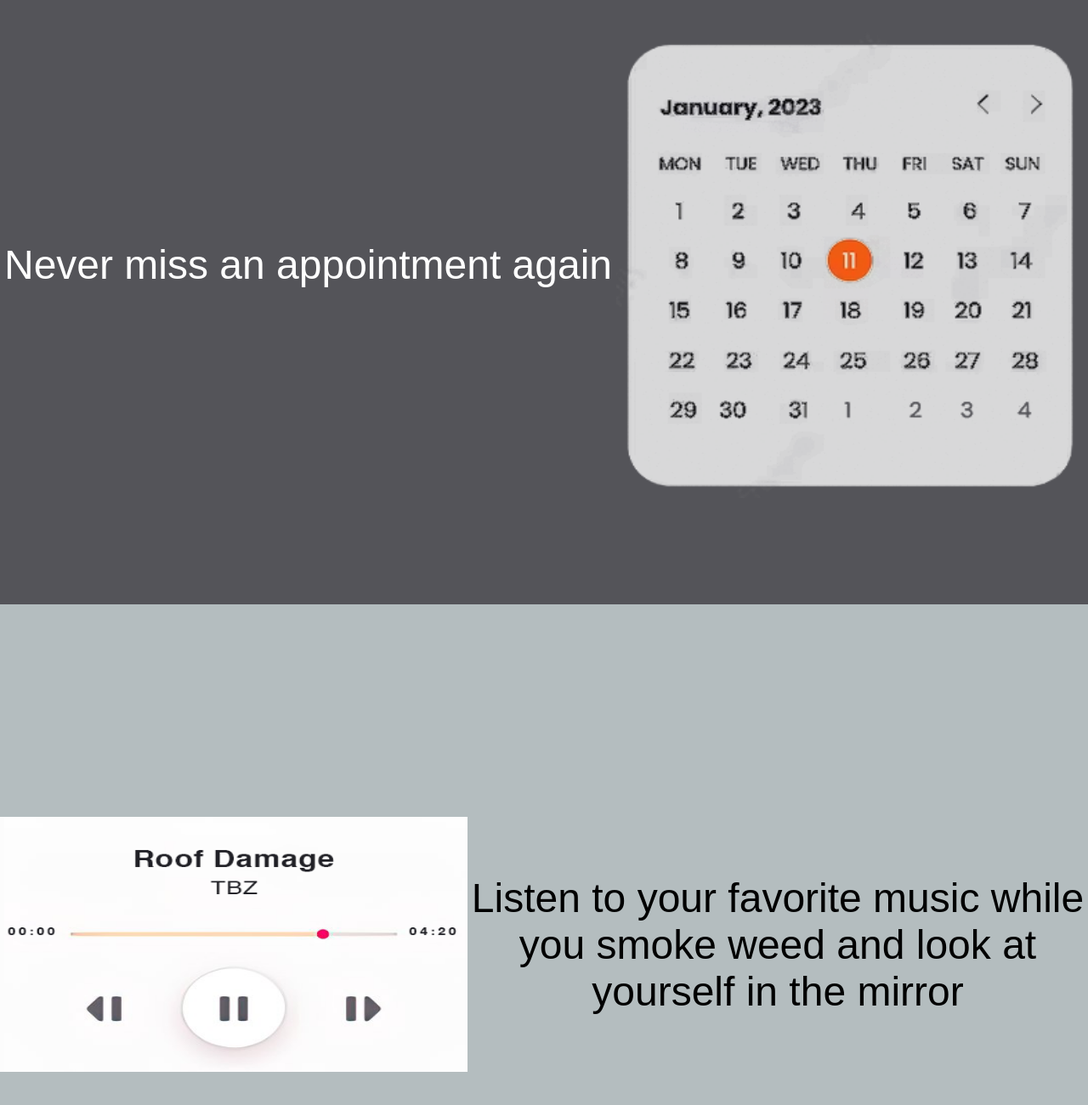
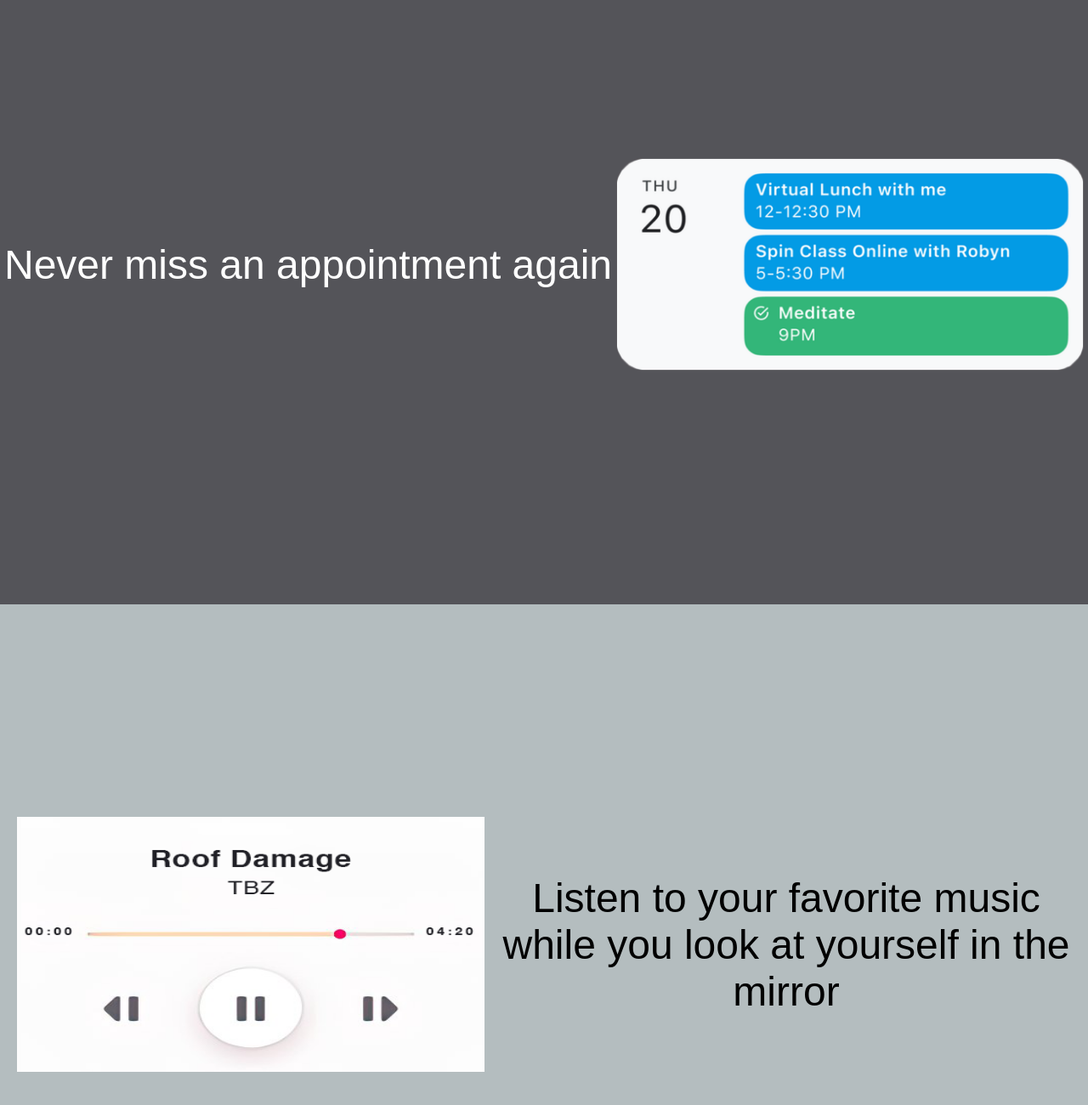
Before and after one commit to carlottostromstedt/kagami_standalone, a website built with Vite: page index.html in a window 1280 px wide. Shown: the part 1707-3007 px from the top of the page at 85% size. Built offline with nearby package versions, Linux system fonts and the light colour scheme; animation ran at ten frames a second.

Commit message:
fix some small ui things

```diff
--- a/index.html
+++ b/index.html
@@ -45,17 +45,17 @@
         </div>
       </div>
       <div class="horizontal">
-        <img class="fade-in-text" src="calendar_widget.png" width=550 height="550">
+        <img class="fade-in-text" src="calendarwidget.png" width=550 height="250">
       </div>
     </div>
 
     <div class="music-container" style="width: 100%; height: 100%; background-color: #B4BDBF;">
       <div class="horizontal">
-        <img class="fade-in-text" src="music_widget.png" width=550 height="300">
+        <img class="fade-in-text" src="music_widget.png" width=550 height="300" style="margin-left:20px;">
       </div>
       <div class="horizontal">
         <div class="music-text fade-in-text">
-          Listen to your favorite music while you smoke weed and look at yourself in the mirror
+          Listen to your favorite music while you look at yourself in the mirror
         </div>
       </div>
     </div>
```
Also changed, not shown: calendarwidget.png (added).
